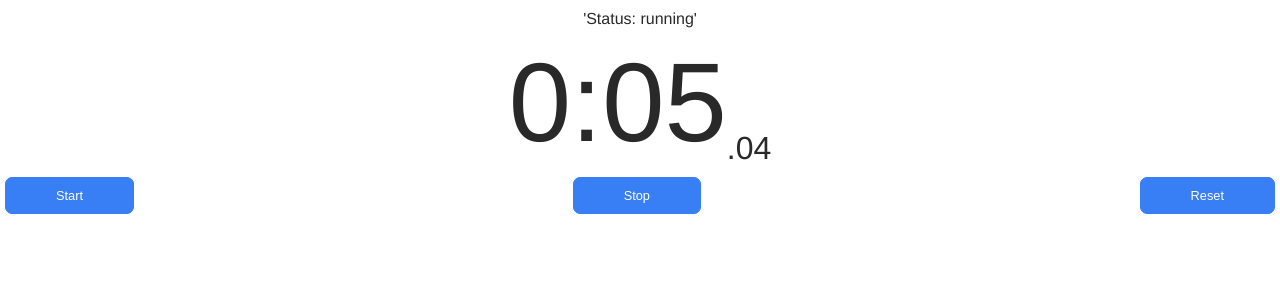
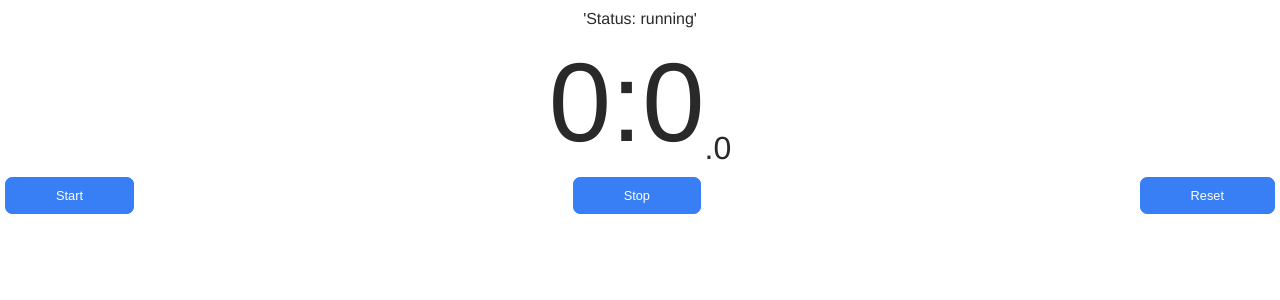
Before and after one commit to ablazleon/0-cronometer, a React (Create React App) app: page / in a window 1280 px wide. Shown: the top 300 px of the page. Built offline with nearby package versions, Linux system fonts and the light colour scheme.

Commit message:
Console in buttons

```diff
--- a/src/App.js
+++ b/src/App.js
@@ -18,16 +18,16 @@ class App extends Component {
           <div className="display">
             <div className="state">'Status: running' </div>
             <div className="numbers">
-              <span className="mins"> 0: </span>
-              <span className="secs"> 05 </span>
-              <span className="millis"> .04 </span>
+              <span className="mins">{this.state.minutes}: </span>
+              <span className="secs"> {this.state.seconds} </span>
+              <span className="millis"> .{this.state.millis} </span>
             </div>
           </div>
 
         <div className="actions">
-            <button className="btn start" > Start </button>
-            <button className="btn stop" > Stop </button>
-            <button className="btn rst" > Reset </button>
+            <button className="btn start" onClick={()=> console.log("Start")}> Start </button>
+            <button className="btn stop" onClick={()=> console.log("Stop")}> Stop </button>
+            <button className="btn rst" onClick={()=> console.log("Reset")}> Reset </button>
         </div>
        </div>
     );
```
